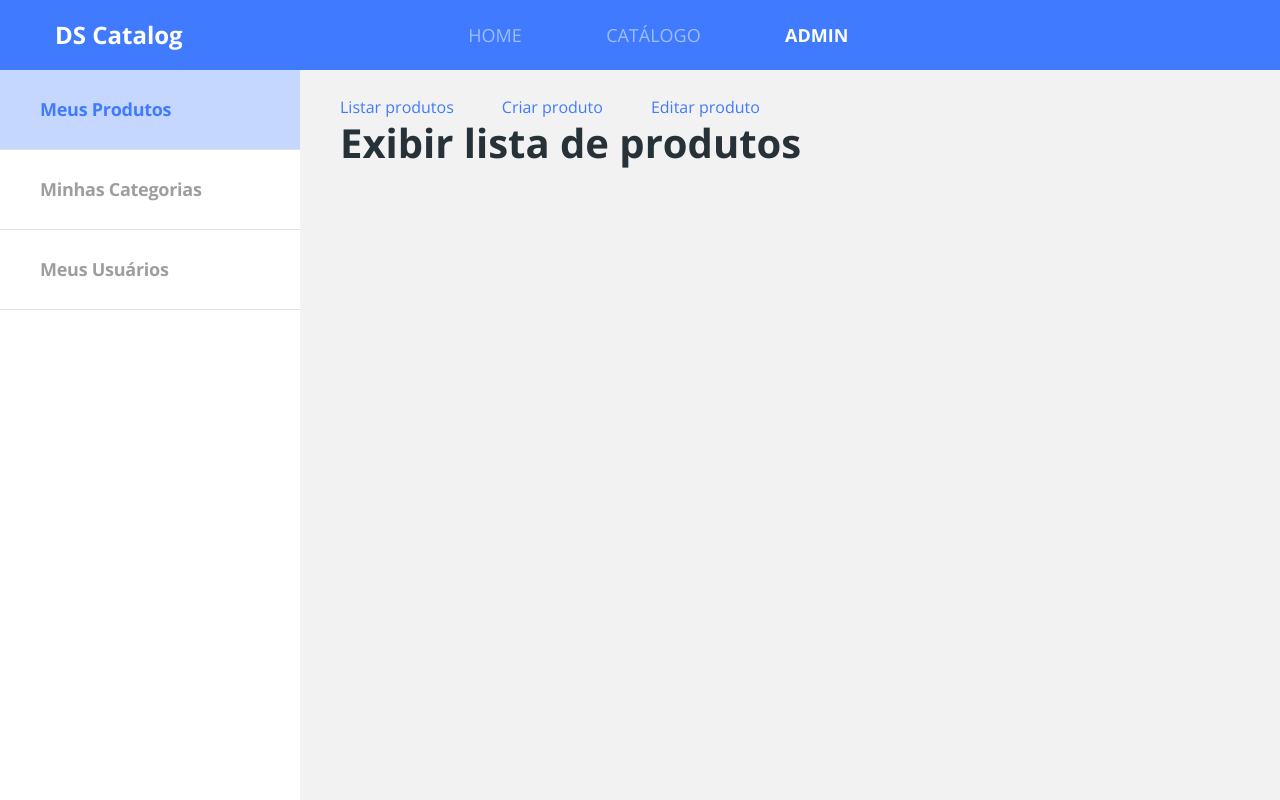
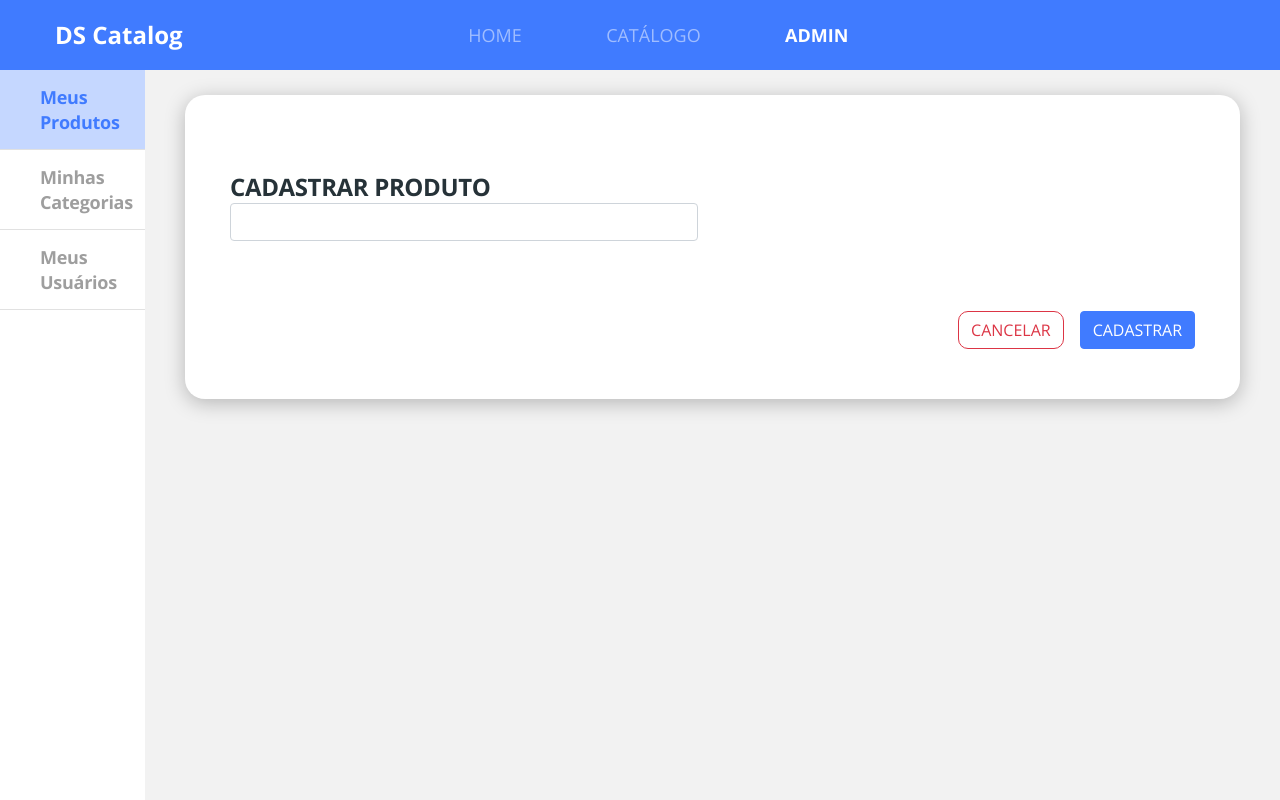
Before and after one commit to marlon-frazao/dscatalog-bootcamp-devsuperior, a React (Create React App) app in the folder front-web/: page /admin/products/create in a window 1280 px wide. Before the commit this address led to /admin/products. Built offline with nearby package versions, Linux system fonts and the light colour scheme.

Commit message:
Form base structure created

```diff
--- a/front-web/src/Routes.tsx
+++ b/front-web/src/Routes.tsx
@@ -19,8 +19,8 @@ const Routes = () => (
             <Route path="/products/:productId">
                 <ProductDetails />
             </Route>
+            <Redirect from="/admin" to="/admin/products" exact />
             <Route path="/admin">
-                <Redirect to="/admin/products" />
                 <Admin />
             </Route>
         </Switch>
--- /dev/null
+++ b/front-web/src/pages/Admin/components/BaseForm/index.tsx
@@ -0,0 +1,37 @@
+import React from 'react';
+import { useHistory } from 'react-router-dom';
+import './styles.scss';
+
+type Props = {
+    title: string;
+    children: React.ReactNode;
+}
+
+const BaseForm = ({ title, children }: Props) => {
+    const history = useHistory();
+
+    const handleCancel = () => {
+        history.push('../');
+    }
+    return (
+        <div className="admin-base-form card-base border-radius-20">
+            <h1 className="base-form-title">
+                {title}
+            </h1>
+            {children}
+            <div className="base-form-actions">
+                <button
+                    className="btn btn-outline-danger border-radius-10 mr-3"
+                    onClick={handleCancel}
+                >
+                    CANCELAR
+                </button>
+                <button className="btn btn-primary">
+                    CADASTRAR
+                </button>
+            </div>
+        </div>
+    );
+}
+
+export default BaseForm;
--- /dev/null
+++ b/front-web/src/pages/Admin/components/BaseForm/styles.scss
@@ -0,0 +1,16 @@
+.admin-base-form {
+    padding: 75px 45px 50px 45px;
+    width: 1055px;
+}
+
+.base-form-title {
+    font-size: 24px;
+    line-height: 33px;
+    letter-spacing: -0.015em;
+    color: #263238;
+}
+
+.base-form-actions {
+    margin-top: 70px;
+    text-align: right;
+}
--- /dev/null
+++ b/front-web/src/pages/Admin/components/Products/Form/index.tsx
@@ -0,0 +1,17 @@
+import React from 'react';
+import './styles.scss';
+import BaseForm from '../../BaseForm';
+
+const Form = () => {
+    return (
+        <BaseForm title="CADASTRAR PRODUTO">
+            <div className="row">
+                <div className="col-6">
+                    <input type="text" className="form-control" />
+                </div>
+            </div>
+        </BaseForm>
+    );
+}
+
+export default Form;
--- /dev/null
+++ b/front-web/src/pages/Admin/components/Products/List/index.tsx
@@ -0,0 +1,20 @@
+import React from 'react';
+import { useHistory } from 'react-router-dom';
+
+const List = () => {
+    const history = useHistory();
+
+    const handleCreate = () => {
+        history.push('/admin/products/create');
+    }
+
+    return (
+        <div className="admin-products-list">
+            <button className="btn btn-primary btn-lg" onClick={handleCreate}>
+                ADICIONAR
+            </button>
+        </div>
+    );
+}
+
+export default List;
--- a/front-web/src/pages/Admin/components/Products/index.tsx
+++ b/front-web/src/pages/Admin/components/Products/index.tsx
@@ -1,24 +1,17 @@
 import React from 'react';
 import { Link, Route, Switch } from 'react-router-dom';
+import Form from './Form';
+import List from './List';
 
 const Products = () => {
     return (
         <div>
-            <Link to="/admin/products" className="mr-5">
-                Listar produtos
-            </Link>
-            <Link to="/admin/products/create" className="mr-5">
-                Criar produto
-            </Link>
-            <Link to="/admin/products/10" className="mr-5">
-                Editar produto
-            </Link>
             <Switch>
                 <Route path="/admin/products" exact>
-                    <h1>Exibir lista de produtos</h1>
+                    <List />
                 </Route>
                 <Route path="/admin/products/create">
-                    <h1>Criar novo produto</h1>
+                    <Form />
                 </Route>
                 <Route path="/admin/products/:productId">
                     <h1>Editar um produto</h1>
```
Also changed, not shown: front-web/src/pages/Admin/components/Products/Form/styles.scss (added).
